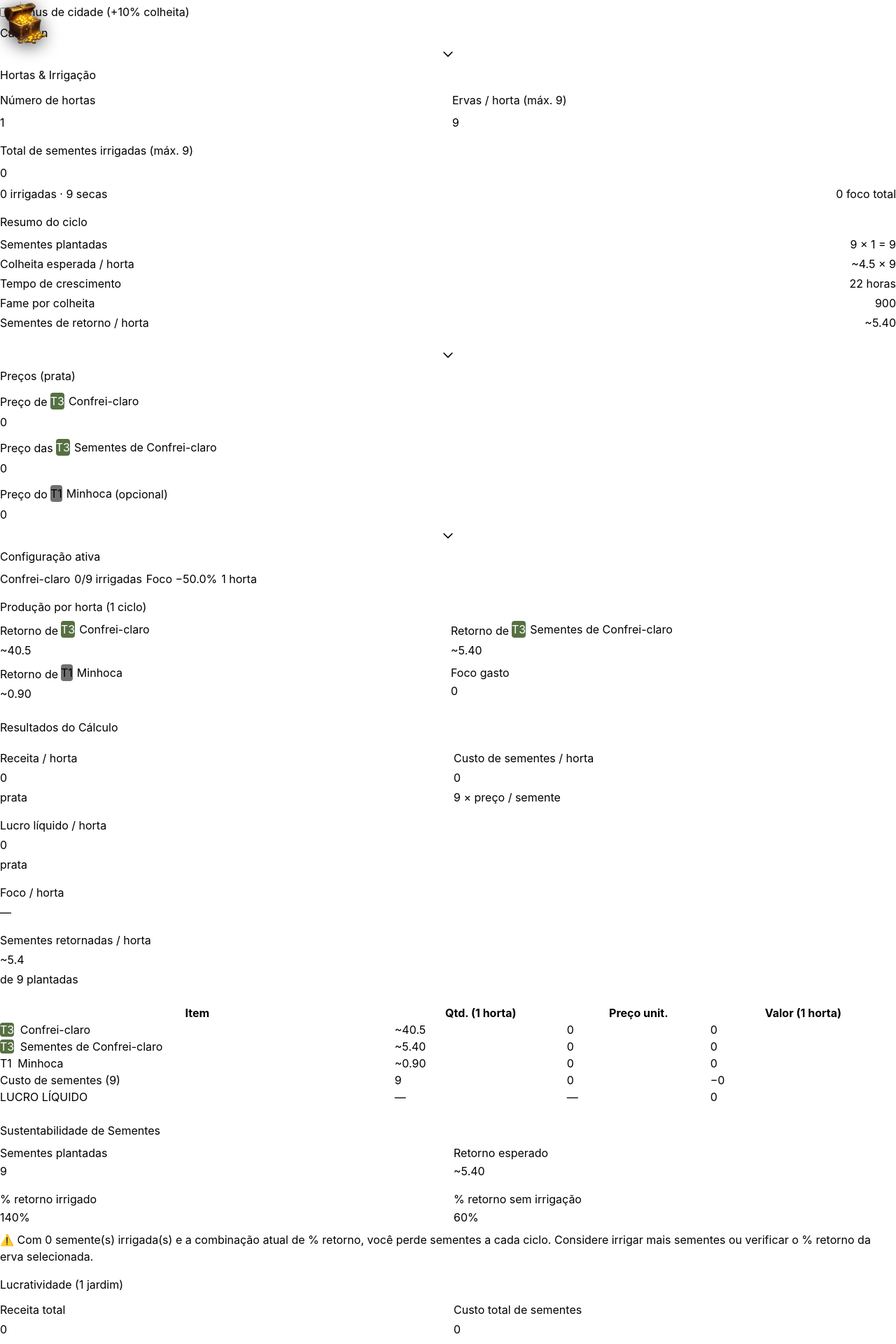
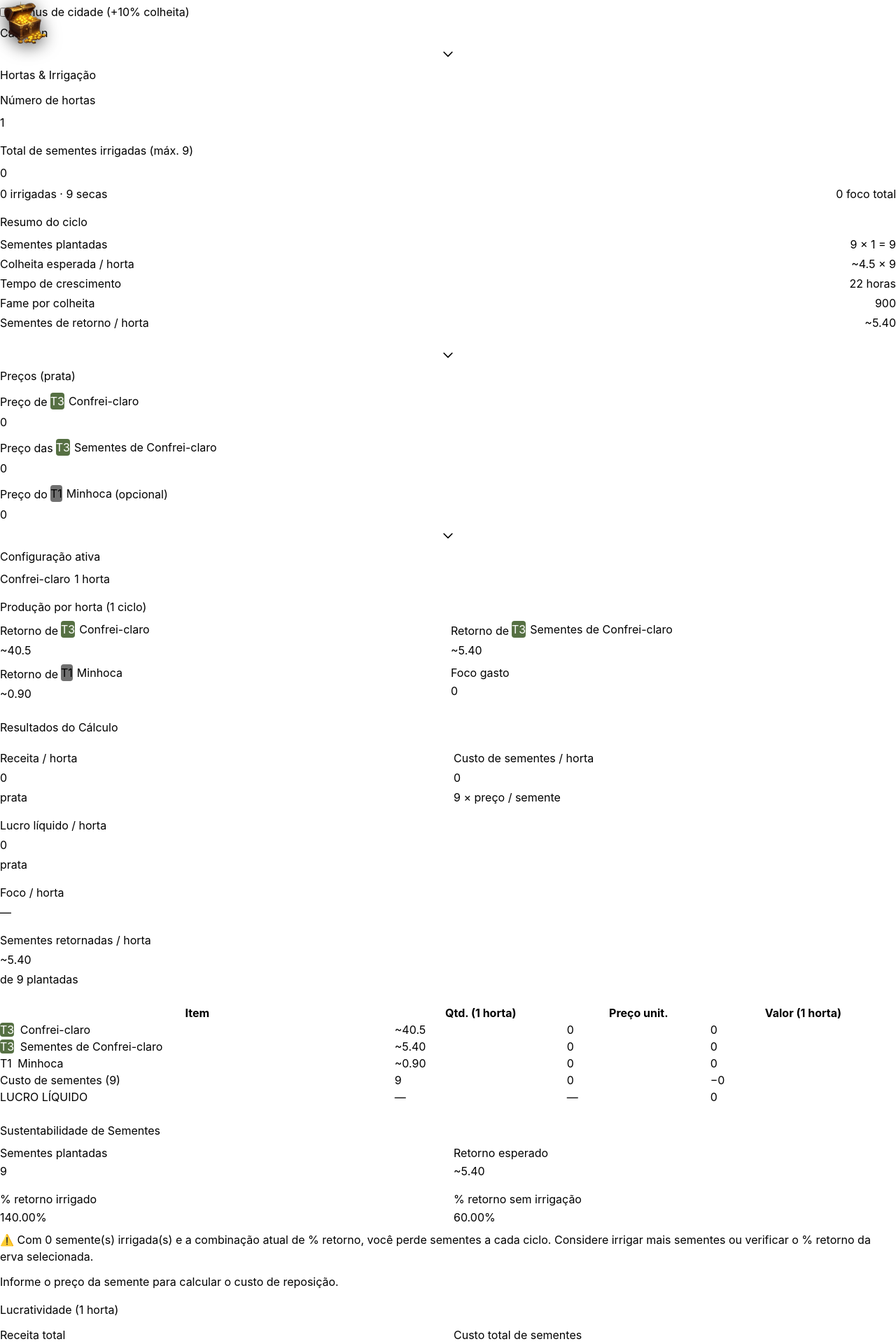
Before and after one commit to nicolasanunes/ao-metrics, a Vue app: page /island-herb-garden in a window 1280 px wide. Shown: the part 731-2651 px from the top of the page at 70% size. Built offline with nearby package versions, Linux system fonts and the light colour scheme.

Commit message:
island herb garden fixed

```diff
--- a/src/composables/useHerbCalculator.ts
+++ b/src/composables/useHerbCalculator.ts
@@ -97,7 +97,7 @@ export const HERB_OPTIONS: Array<{ value: HerbKey; label: string; tier: number }
 export function useHerbCalculator() {
   // ── State ──────────────────────────────────────────────────────────────
 
-  const seedsPerPlot = ref(9)
+  const seedsPerPlot = 9
   const herb = ref<HerbKey>('confrei')
   const specFarming = ref(100) // 0–100
   const specCultura = ref(0) // 0–100
@@ -112,22 +112,15 @@ export function useHerbCalculator() {
 
   // Clamp seedsWatered when plots changes
   watch(plots, (newPlots) => {
-    const max = newPlots * seedsPerPlot.value
+    const max = newPlots * seedsPerPlot
     if (seedsWatered.value > max) seedsWatered.value = max
     if (newPlots < 1) plots.value = 1
   })
 
   watch(seedsWatered, (v) => {
-    const max = plots.value * seedsPerPlot.value
+    const max = plots.value * seedsPerPlot
     if (v > max) seedsWatered.value = max
     if (v < 0) seedsWatered.value = 0
-  })
-
-  watch(seedsPerPlot, (v) => {
-    if (v > 9) seedsPerPlot.value = 9
-    if (v < 1) seedsPerPlot.value = 1
-    const max = plots.value * seedsPerPlot.value
-    if (seedsWatered.value > max) seedsWatered.value = max
   })
 
   watch(specFarming, (v) => {
@@ -152,8 +145,8 @@ export function useHerbCalculator() {
   const seedsWateredPerPlot = computed(() =>
     plots.value > 0 ? seedsWatered.value / plots.value : 0,
   )
-  const seedsUnwatered = computed(() => seedsPerPlot.value * plots.value - seedsWatered.value)
-  const seedsUnwateredPerPlot = computed(() => seedsPerPlot.value - seedsWateredPerPlot.value)
+  const seedsUnwatered = computed(() => seedsPerPlot * plots.value - seedsWatered.value)
+  const seedsUnwateredPerPlot = computed(() => seedsPerPlot - seedsWateredPerPlot.value)
   const herbYieldAvg = computed(() => (premium.value ? 9 : 4.5))
   const cityMult = computed(() => (cityBonus.value ? 1.1 : 1.0))
   const earthwormDrops = computed(() => (premium.value ? 2 : 1))
@@ -165,10 +158,10 @@ export function useHerbCalculator() {
       seedsUnwateredPerPlot.value * herbData.value.yieldUnwatered,
   )
 
-  const herbsHarvested = computed(() => seedsPerPlot.value * herbYieldAvg.value * cityMult.value)
-  const earthworms = computed(() => seedsPerPlot.value * 0.1 * earthwormDrops.value)
+  const herbsHarvested = computed(() => seedsPerPlot * herbYieldAvg.value * cityMult.value)
+  const earthworms = computed(() => seedsPerPlot * 0.1 * earthwormDrops.value)
   const focusThisCycle = computed(() => seedsWateredPerPlot.value * focusPerSeed.value)
-  const totalFame = computed(() => seedsPerPlot.value * famePerHarvest.value)
+  const totalFame = computed(() => seedsPerPlot * famePerHarvest.value)
 
   // ── Per-plot financials ────────────────────────────────────────────────
 
@@ -179,7 +172,7 @@ export function useHerbCalculator() {
       earthworms.value * priceEarthworm.value,
   )
 
-  const cost = computed(() => seedsPerPlot.value * priceSeed.value)
+  const cost = computed(() => seedsPerPlot * priceSeed.value)
   const netProfit = computed(() => revenue.value - cost.value)
 
   // ── Scaled by number of plots ──────────────────────────────────────────
@@ -201,14 +194,19 @@ export function useHerbCalculator() {
 
   // ── Seed sustainability indicator ──────────────────────────────────────
 
-  const isSeedSustainable = computed(() => seedsBack.value >= seedsPerPlot.value)
+  const isSeedSustainable = computed(() => seedsBack.value >= seedsPerPlot)
+
+  const seedsDeficitTotal = computed(() =>
+    Math.max(0, seedsPerPlot * plots.value - Math.round(seedsBackTotal.value)),
+  )
+  const restockCostTotal = computed(() => seedsDeficitTotal.value * priceSeed.value)
+  const netProfitAfterRestockTotal = computed(() => netProfitTotal.value - restockCostTotal.value)
 
   const bonusCities = computed(() => HERB_CITY_BONUS[herb.value])
 
   return {
     // state
     herb,
-    seedsPerPlot,
     specFarming,
     specCultura,
     seedsWatered,
@@ -246,5 +244,8 @@ export function useHerbCalculator() {
     profitMarginPct,
     isSeedSustainable,
     bonusCities,
+    seedsDeficitTotal,
+    restockCostTotal,
+    netProfitAfterRestockTotal,
   }
 }
--- a/src/views/IslandHerbGardenView.vue
+++ b/src/views/IslandHerbGardenView.vue
@@ -13,7 +13,6 @@ import {
 const {
   // State
   herb,
-  seedsPerPlot,
   specFarming,
   specCultura,
   seedsWatered,
@@ -51,12 +50,15 @@ const {
   profitMarginPct,
   isSeedSustainable,
   bonusCities,
+  seedsDeficitTotal,
+  restockCostTotal,
+  netProfitAfterRestockTotal,
 } = useHerbCalculator()
 </script>
 
 <template>
   <div class="bg-gray-950/90 text-gray-100 rounded-lg p-6">
-    <h1 class="text-2xl font-bold mb-1 text-yellow-400">AO Calculadora de Horta de Ervas</h1>
+    <h1 class="text-2xl font-bold mb-1 text-yellow-400">Hortas da Ilha</h1>
     <p class="text-sm text-gray-500 mb-6">
       Calcule o lucro do cultivo de ervas por horta, considerando irrigação com foco, bônus de
       cidade e status de premium.
@@ -90,13 +92,13 @@ const {
             <div>
               <p class="text-xs text-gray-500 mb-0.5">% retorno sem irrigação</p>
               <p class="font-semibold text-gray-300">
-                {{ (herbData.yieldUnwatered * 100).toFixed(0) }}%
+                {{ (herbData.yieldUnwatered * 100).toFixed(2) }}%
               </p>
             </div>
             <div>
               <p class="text-xs text-gray-500 mb-0.5">% retorno com irrigação</p>
               <p class="font-semibold text-green-400">
-                {{ (herbData.yieldWatered * 100).toFixed(0) }}%
+                {{ (herbData.yieldWatered * 100).toFixed(2) }}%
               </p>
             </div>
           </div>
@@ -226,8 +228,7 @@ const {
           Hortas &amp; Irrigação
         </h2>
 
-        <div class="grid grid-cols-2 gap-3 mb-4">
-          <div>
+        <div class="mb-4">
           <label class="text-xs text-gray-500 mb-2 block">Número de hortas</label>
           <input
             type="number"
@@ -237,27 +238,15 @@ const {
           />
         </div>
 
-          <div>
-            <label class="text-xs text-gray-500 mb-2 block">Ervas / horta (máx. 9)</label>
-            <input
-              type="number"
-              v-model.number="seedsPerPlot"
-              min="1"
-              max="9"
-              class="w-full bg-gray-800 text-gray-100 text-sm rounded-lg px-3 py-2 outline-none focus:ring-1 focus:ring-yellow-400"
-            />
-          </div>
-        </div>
-
         <div class="border-t border-gray-700 pt-4 mb-4">
           <label class="text-xs text-gray-500 mb-2 block"
-            >Total de sementes irrigadas (máx. {{ seedsPerPlot * plots }})</label
+            >Total de sementes irrigadas (máx. {{ 9 * plots }})</label
           >
           <input
             type="number"
             v-model.number="seedsWatered"
             min="0"
-            :max="seedsPerPlot * plots"
+            :max="9 * plots"
             class="w-full bg-gray-800 text-gray-100 text-sm rounded-lg px-3 py-2 outline-none focus:ring-1 focus:ring-yellow-400"
           />
           <div class="flex items-center justify-between text-xs text-gray-500 mt-1.5">
@@ -272,15 +261,11 @@ const {
           <div class="space-y-1 text-xs">
             <div class="flex justify-between">
               <span class="text-gray-500">Sementes plantadas</span>
-              <span class="text-gray-300 font-semibold"
-                >{{ seedsPerPlot }} × {{ plots }} = {{ seedsPerPlot * plots }}</span
-              >
+              <span class="text-gray-300 font-semibold">9 × {{ plots }} = {{ 9 * plots }}</span>
             </div>
             <div class="flex justify-between">
               <span class="text-gray-500">Colheita esperada / horta</span>
-              <span class="text-gray-300 font-semibold"
-                >~{{ herbYieldAvg.toFixed(1) }} × {{ seedsPerPlot }}</span
-              >
+              <span class="text-gray-300 font-semibold">~{{ herbYieldAvg.toFixed(1) }} × 9</span>
             </div>
             <div class="flex justify-between">
               <span class="text-gray-500">Tempo de crescimento</span>
@@ -425,14 +410,15 @@ const {
             </span>
             <span
               class="bg-blue-400/20 text-blue-300 px-2 py-1 rounded-full border border-blue-400/30"
+              v-if="seedsWatered > 0"
             >
               {{ seedsWatered }}/{{ 9 * plots }} irrigadas
             </span>
             <span
-              v-if="focusEfficiency > 0"
+              v-if="seedsWatered > 0"
               class="bg-blue-900/40 text-blue-300 px-2 py-1 rounded-full border border-blue-700/40"
             >
-              Foco −{{ focusReductionPct.toFixed(1) }}%
+              Foco
             </span>
             <span class="bg-gray-700 text-yellow-300 px-2 py-1 rounded-full font-semibold">
               {{ plots }} horta{{ plots !== 1 ? 's' : '' }}
@@ -544,7 +530,7 @@ const {
             class="text-2xl font-bold"
             :class="isSeedSustainable ? 'text-green-400' : 'text-red-400'"
           >
-            ~{{ seedsBack.toFixed(1) }}
+            ~{{ seedsBack.toFixed(2) }}
           </p>
           <p class="text-xs text-gray-600 mt-1">de 9 plantadas</p>
         </div>
@@ -553,11 +539,11 @@ const {
       <!-- Multi-plot cards (visible when plots > 1) -->
       <div v-if="plots > 1" class="grid grid-cols-2 md:grid-cols-5 gap-4 mb-6">
         <div class="bg-blue-900/20 border border-blue-700/40 rounded-xl p-4 text-center">
-          <p class="text-xs text-gray-400 mb-1">Receita total / {{ plots }} jardins</p>
+          <p class="text-xs text-gray-400 mb-1">Receita total / {{ plots }} hortas</p>
           <p class="text-xl font-bold text-yellow-300">{{ fmt(revenueTotal) }}</p>
         </div>
         <div class="bg-red-900/20 border border-red-700/40 rounded-xl p-4 text-center">
-          <p class="text-xs text-gray-400 mb-1">Custo total / {{ plots }} jardins</p>
+          <p class="text-xs text-gray-400 mb-1">Custo total / {{ plots }} hortas</p>
           <p class="text-xl font-bold text-red-400">{{ fmt(costTotal) }}</p>
         </div>
         <div
@@ -568,13 +554,13 @@ const {
               : 'bg-red-900/20 border-red-700/40',
           ]"
         >
-          <p class="text-xs text-gray-400 mb-1">Lucro líquido total / {{ plots }} jardins</p>
+          <p class="text-xs text-gray-400 mb-1">Lucro líquido total / {{ plots }} hortas</p>
           <p class="text-xl font-bold" :class="profitColorClass(netProfitTotal)">
             {{ fmt(netProfitTotal) }}
           </p>
         </div>
         <div class="bg-blue-900/20 border border-blue-700/40 rounded-xl p-4 text-center">
-          <p class="text-xs text-gray-400 mb-1">Foco total / {{ plots }} jardins</p>
+          <p class="text-xs text-gray-400 mb-1">Foco total / {{ plots }} hortas</p>
           <p class="text-xl font-bold text-blue-400">
             {{ seedsWatered > 0 ? fmt(focusTotal) : '—' }}
           </p>
@@ -587,12 +573,12 @@ const {
               : 'bg-red-900/20 border-red-700/40',
           ]"
         >
-          <p class="text-xs text-gray-400 mb-1">Sementes retornadas / {{ plots }} jardins</p>
+          <p class="text-xs text-gray-400 mb-1">Sementes retornadas / {{ plots }} hortas</p>
           <p
             class="text-xl font-bold"
             :class="isSeedSustainable ? 'text-green-400' : 'text-red-400'"
           >
-            ~{{ seedsBackTotal.toFixed(1) }}
+            ~{{ seedsBackTotal.toFixed(2) }}
           </p>
           <p class="text-xs text-gray-600 mt-1">de {{ 9 * plots }} plantadas</p>
         </div>
@@ -797,13 +783,13 @@ const {
           <div>
             <p class="text-xs text-gray-500 mb-0.5">% retorno irrigado</p>
             <p class="text-gray-300 font-semibold">
-              {{ (herbData.yieldWatered * 100).toFixed(0) }}%
+              {{ (herbData.yieldWatered * 100).toFixed(2) }}%
             </p>
           </div>
           <div>
             <p class="text-xs text-gray-500 mb-0.5">% retorno sem irrigação</p>
             <p class="text-gray-300 font-semibold">
-              {{ (herbData.yieldUnwatered * 100).toFixed(0) }}%
+              {{ (herbData.yieldUnwatered * 100).toFixed(2) }}%
             </p>
           </div>
         </div>
@@ -815,12 +801,41 @@ const {
         <p v-else class="text-xs text-green-300 mt-2">
           ✓ Você recupera sementes suficientes para manter o ciclo de produção.
         </p>
+
+        <!-- Restock cost block (only when unsustainable and priceSeed is set) -->
+        <div
+          v-if="!isSeedSustainable && priceSeed > 0"
+          class="mt-4 pt-4 border-t border-red-700/40"
+        >
+          <p class="text-xs font-semibold text-red-300 uppercase tracking-wider mb-3">
+            Custo de Reposição de Sementes
+          </p>
+          <div class="grid grid-cols-2 md:grid-cols-4 gap-4 text-sm">
+            <div>
+              <p class="text-xs text-gray-500 mb-0.5">Déficit total ({{ plots }} hortas)</p>
+              <p class="font-semibold text-red-400">~{{ seedsDeficitTotal }} semente(s)</p>
+            </div>
+            <div>
+              <p class="text-xs text-gray-500 mb-0.5">Gasto p/ reposição (total)</p>
+              <p class="font-semibold text-orange-400">{{ fmt(restockCostTotal) }}</p>
+            </div>
+            <div>
+              <p class="text-xs text-gray-500 mb-0.5">Lucro após reposição (total)</p>
+              <p class="font-semibold" :class="profitColorClass(netProfitAfterRestockTotal)">
+                {{ fmt(netProfitAfterRestockTotal) }}
+              </p>
+            </div>
+          </div>
+        </div>
+        <p v-else-if="!isSeedSustainable && priceSeed === 0" class="text-xs text-gray-500 mt-3">
+          Informe o preço da semente para calcular o custo de reposição.
+        </p>
       </div>
 
       <!-- Profitability section -->
       <div class="border-t border-gray-700 pt-5">
         <h3 class="text-sm font-semibold text-gray-400 uppercase tracking-wider mb-3">
-          Lucratividade ({{ plots > 1 ? plots + ' jardins' : '1 jardim' }})
+          Lucratividade ({{ plots > 1 ? plots + ' hortas' : '1 horta' }})
         </h3>
         <div class="grid grid-cols-2 md:grid-cols-4 gap-4">
           <div class="bg-gray-800 rounded-xl p-3 text-center">
```
Lines whose indentation alone changed are shown as unchanged.
